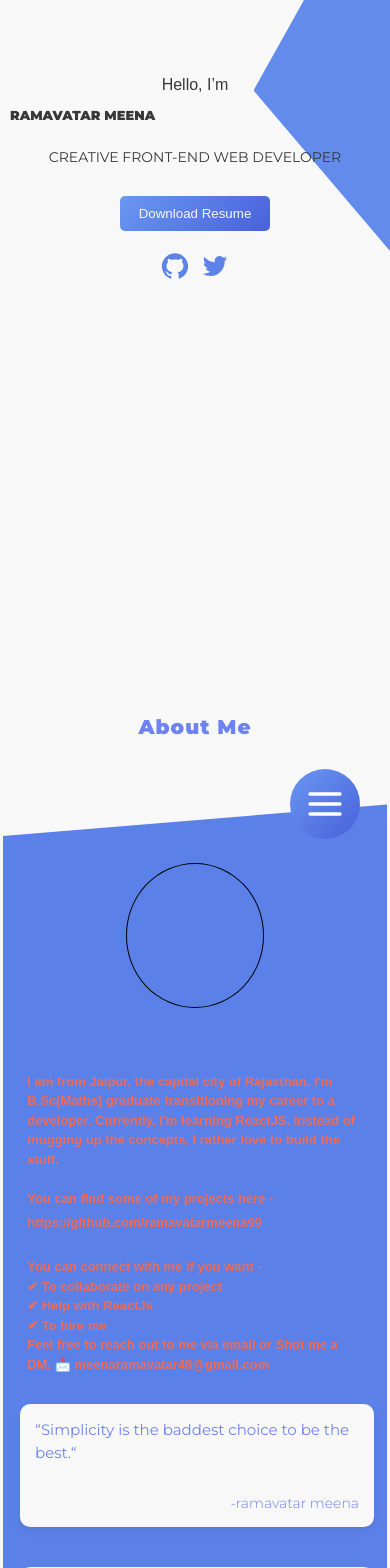
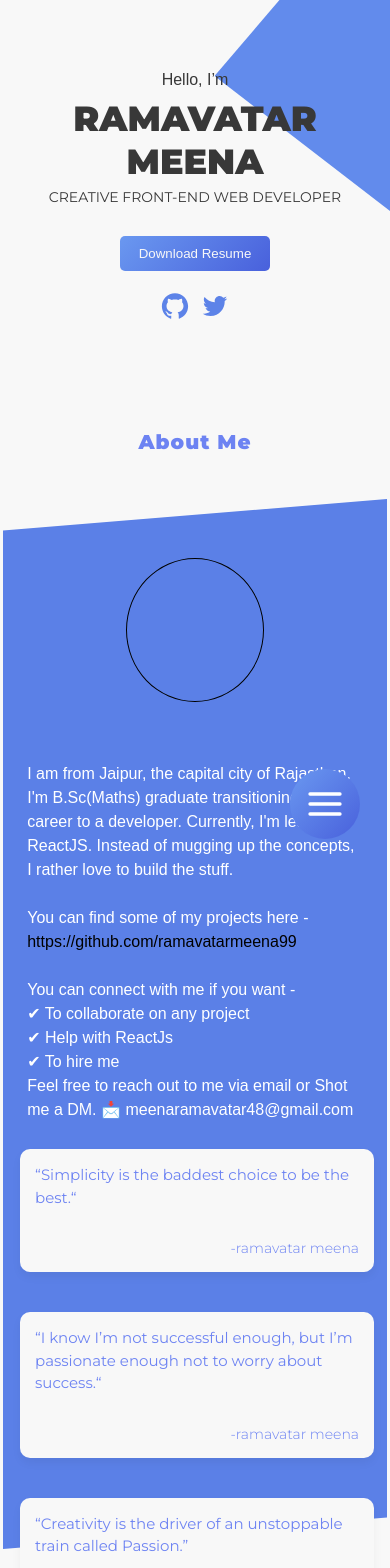
Before and after one commit to ramavatarmeena99/my_portfolio, a React (Create React App) app: page / in a window 390 px wide. Shown: the top 1568 px of the page. Built offline with nearby package versions, Linux system fonts and the light colour scheme.

Commit message:
bug fixe intro padding

```diff
--- a/src/Components/AboutMe/index.module.css
+++ b/src/Components/AboutMe/index.module.css
@@ -142,7 +142,7 @@ h5 {
 }
 @media only screen and (max-width: 800px) {
   .aboutMe {
-    margin-bottom: 170px;
+    margin-bottom: 200px;
   }
 
   .myInfo {
@@ -171,7 +171,7 @@ h5 {
     align-items: flex-start;
     justify-content: flex-start;
     padding: 0px 5px;
-    padding-bottom: 0px;
+    padding-bottom: 70px;
   }
   .img {
     width: 100%;
@@ -180,7 +180,7 @@ h5 {
     margin-left: 0px;
   }
   p {
-    font-weight: 700;
+    font-weight: 500;
     line-height: 1.5;
     margin-bottom: 0px;
   }
@@ -191,9 +191,8 @@ h5 {
     align-items: center;
     justify-content: center;
     position: relative;
-    top: -450px;
+    top: -400px;
     right: 0px;
-    background-color: red;
   }
   .bestReview {
     width: 100%;
--- a/src/Components/Contact/index.js
+++ b/src/Components/Contact/index.js
@@ -18,15 +18,17 @@ export default function Contact() {
           <div className={Style.rightSide}>
             <div className={Style.top}>
               <div className={Style.right}>
-                <p>EMAIL</p>
-                <h1>meenaramavatar48@gmail.com</h1>
+                <p className={Style.styleForContactDetails}>EMAIL</p>
+                <h1 className={Style.personalDetails}>
+                  meenaramavatar48@gmail.com
+                </h1>
               </div>
               <div className={Style.right}>
-                <p>PHONE</p>
-                <h1>+91 8824316660</h1>
+                <p className={Style.styleForContactDetails}>PHONE</p>
+                <h1 className={Style.personalDetails}>+91 8824316660</h1>
               </div>
               <div className={Style.right}>
-                <p>ON THE WEB </p>
+                <p className={Style.styleForContactDetails}>ON THE WEB </p>
 
                 <div className={Style.left}>
                   <a
--- a/src/Components/Contact/index.module.css
+++ b/src/Components/Contact/index.module.css
@@ -73,16 +73,22 @@
   display: flex;
   flex-direction: column;
 }
-p {
+.styleForContactDetails {
   color: #ef6b57;
   font-size: 15px;
   margin-bottom: 4px;
 }
-h1 {
+.personalDetails {
   font-size: 16px;
   padding-bottom: 20px;
 }
 .link {
+  font-size: 16px;
+  color: black;
+}
+.arrow {
+  font-size: 16px;
+  padding-left: 10px;
   color: black;
 }
 .link:hover {
@@ -151,7 +157,7 @@ h1 {
     top: 10px;
     right: 9px;
     padding: 10px 10px;
-    height: 470px;
+    height: 400px;
   }
   .top {
     width: 100%;
@@ -166,12 +172,19 @@ h1 {
   .right {
     margin-bottom: 10px;
   }
-  p {
+  .styleForContactDetails {
     font-size: 13px;
     margin: 5px 0px;
     text-align: left;
   }
-  h1 {
+  .link {
+    font-size: 14px;
+  }
+  .arrow {
+    font-size: 14px;
+    padding-left: 0px;
+  }
+  .personalDetails {
     font-size: 13px;
     text-align: left;
   }
--- a/src/Components/Intro/index.module.css
+++ b/src/Components/Intro/index.module.css
@@ -98,14 +98,15 @@ h4 {
 }
 @media only screen and (max-width: 800px) {
   .intro {
+    height: 50vh;
     flex-direction: row;
     padding-top: 0px;
     position: relative;
     margin-bottom: 20px;
   }
   .shapeForIntro {
-    width: 35%;
-    height: 35%;
+    width: 45%;
+    height: 50%;
     background-color: #628bec;
     clip-path: polygon(37% 0, 100% 0, 100% 100%, 0 36%);
     position: absolute;
```
